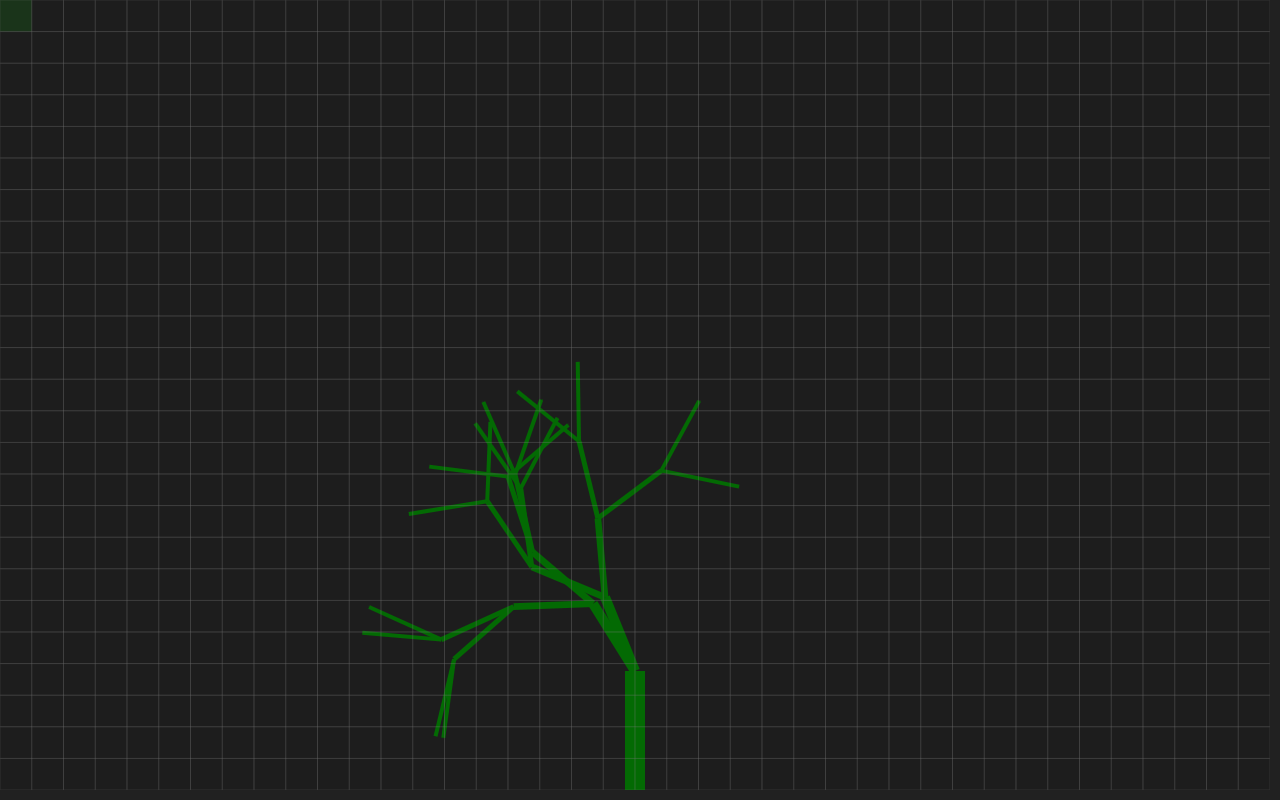
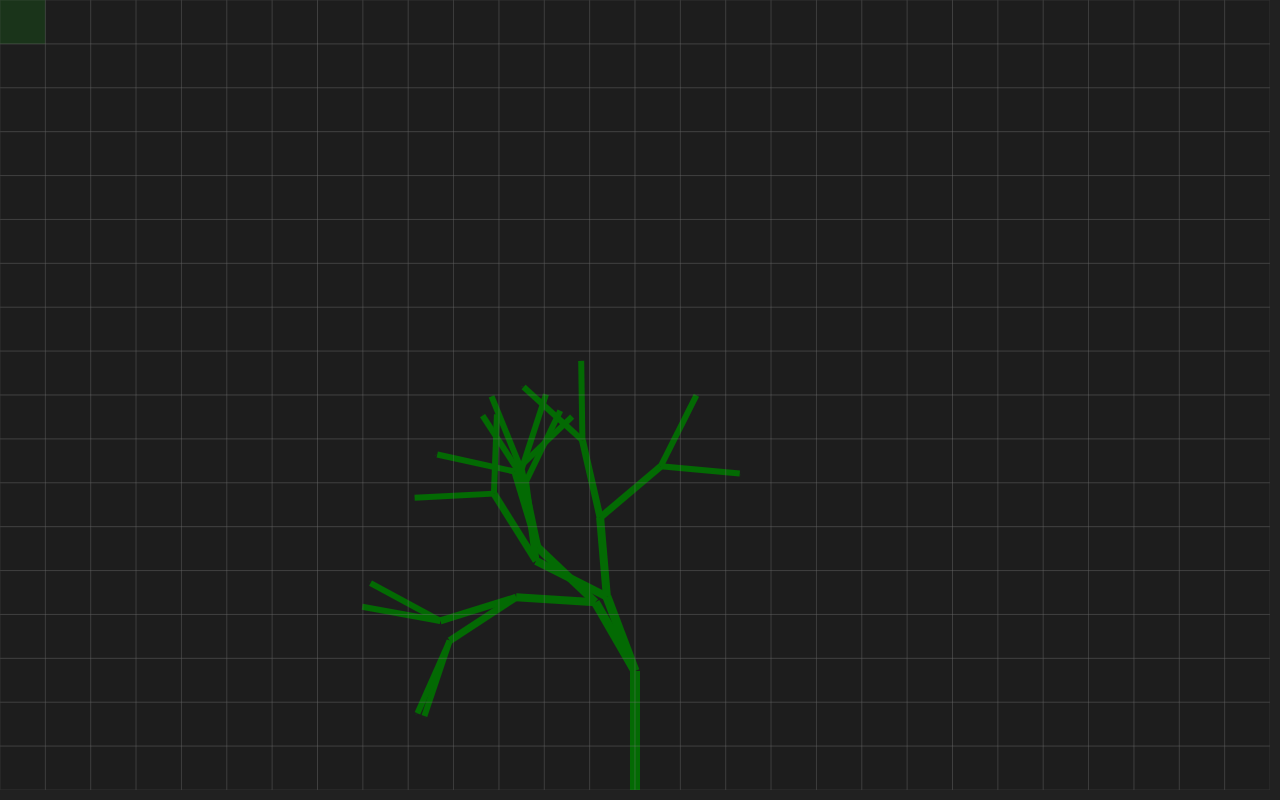
Before and after one commit to EphTron/gmuProject, a plain HTML site: page index.html in a window 1280 px wide. Drawn offline with nearby package versions, Linux system fonts and the light colour scheme.

Commit message:
commit before pull

```diff
--- a/index.html
+++ b/index.html
@@ -35,12 +35,12 @@
       var padding = 10
       var w = window.innerWidth - padding;
       var h = window.innerHeight- padding;
-      var rect_count = 1000;
+      var rect_count = 500;
       var grid_data = new Array();
       var rect_opacity = 0.2;
 
       var grow_time = 1000;
-      var max_angle = 4*Math.PI/5;
+      var max_angle = 3*Math.PI/4;
       var branch_length = w / 16;
       var branch_queue = new Array();
       var plant_data = new Array();
@@ -125,7 +125,7 @@
       }
 
       function init_plant(){
-        var _omega =   -Math.PI/2;//max_angle * Math.random() + (max_angle/2) ;
+        var _omega = -Math.PI/2;//max_angle * Math.random() + (max_angle/2) ;
         var _start = {"x":w/2, "y":h};
         var _end = { "x": _start.x + 1.5* branch_length * Math.cos(_omega), "y": _start.y + 1.5* branch_length * Math.sin(_omega)};
 
@@ -186,7 +186,7 @@
             .attr("d", lineFunction(plant_data[idx].branch))
             .attr("id", "p"+plant_data[idx].id)
             .attr("stroke", "green")
-            .attr("stroke-width", 10 / ((plant_data[idx].generation) + 1) * 2)
+            .attr("stroke-width", 10 - plant_data[idx].generation)
             .attr("fill", "none");
 
           var plant_length = plantGraph.node().getTotalLength();
@@ -202,8 +202,6 @@
       }
 
       function grow_plant(){
-
-
         draw_branches([0])
         var grow = setInterval(function(){
           var _l = branch_queue.length;
@@ -213,14 +211,12 @@
             create_branches(plant_data[idx]); //create children of last branch
 
             draw_branches(plant_data[idx].children); // draw children of last branch
-              if (branch_count > 300){
+            if (branch_count > 500){
               window.clearInterval(grow);
               break;
             }
           }
-
         }, grow_time)
-
       }
 
 
```
Lines whose indentation alone changed are shown as unchanged.
